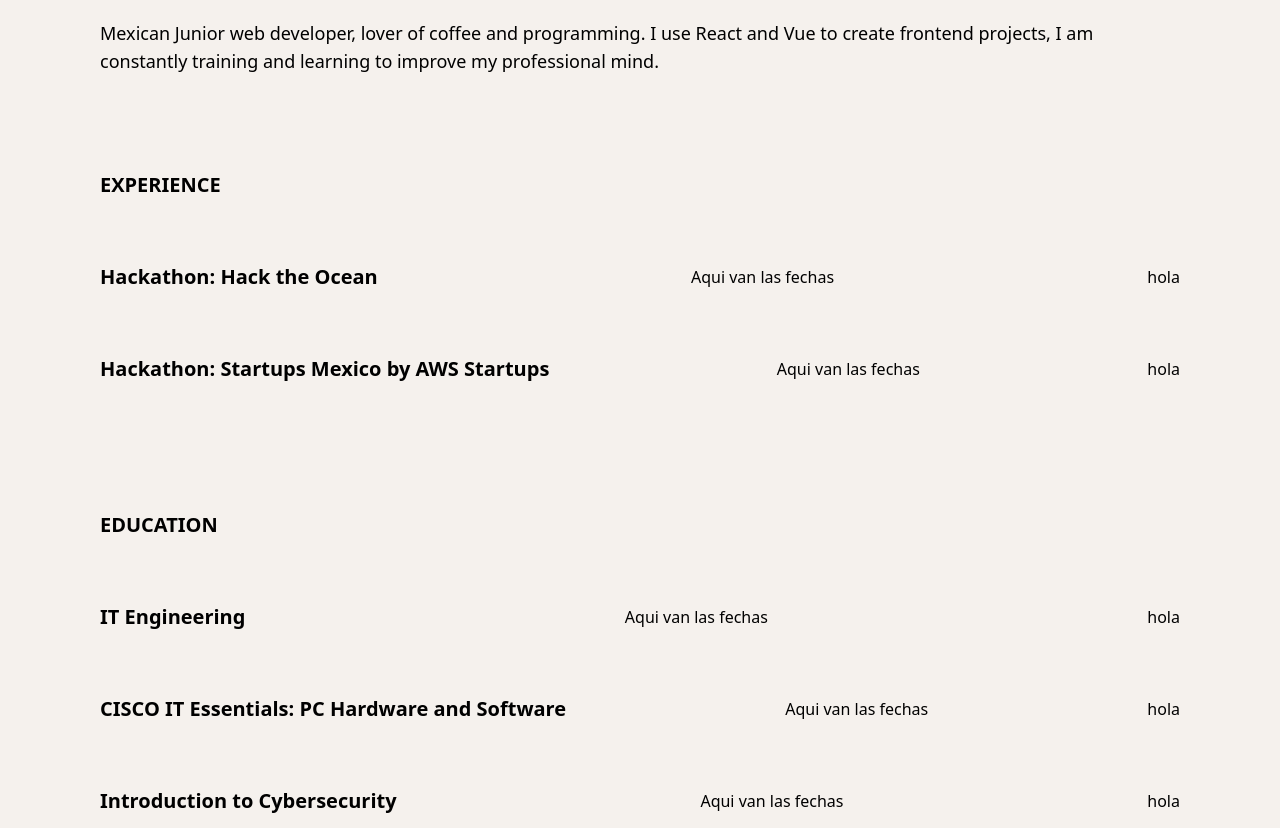
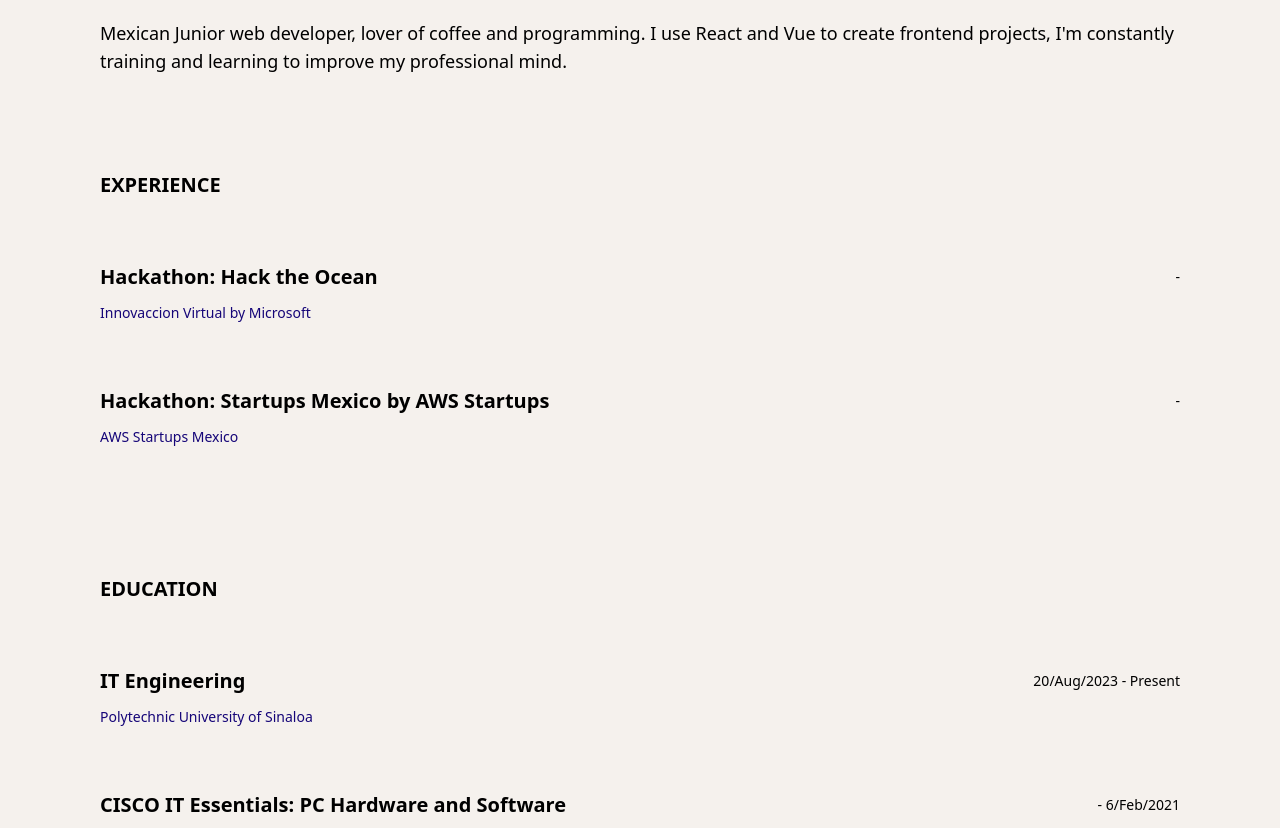
Before and after one commit to alfonso-ramos/PR-Portfolio, an Astro site: page / in a window 1280 px wide. Shown: the part 185-1013 px from the top of the page. Built offline with nearby package versions, Linux system fonts and the light colour scheme; Astro itself is replaced by a stand-in of ours.

Commit message:
[ADD] Agregado detalles a la seccion de experiencia

```diff
--- a/src/components/Experience.astro
+++ b/src/components/Experience.astro
@@ -13,12 +13,17 @@ const {title, details} = Astro.props
                             <h3 class="text-xl font-semibold">
                                 {detail.name}
                             </h3>
-                            <p> Aqui van las fechas</p>
-                            <p>{detail.description}</p>
+                            <p class="text-sm dark:text-gray">
+                                {detail.startDate} - {detail.endDate}
+                            </p>
                         </div>
+                        <p class="text-sm mt-3 dark:text-primary text-secondary">{detail.location}</p>
                     </div>
+                    )
                 )
-            )
-        }
+            }
     </div>
 </section>
+<!-- <p class="text-sm dark:text-gray">
+    {detail.startDate} - {detail.endDate}
+</p> -->
--- a/src/components/Hero.astro
+++ b/src/components/Hero.astro
@@ -1,6 +1,6 @@
 <section>
     <h1 class="dark:text-white text-6xl my-8 font-semibold">Poncho Ramos</h1>
     <p class="dark:text-white text-lg mb-8">
-        Mexican Junior web developer, lover of coffee and programming. I use React and Vue to create frontend projects, I am constantly training and learning to improve my professional mind.
+        Mexican Junior web developer, lover of coffee and programming. I use React and Vue to create frontend projects, I'm constantly training and learning to improve my professional mind.
     </p>
 </section>
--- a/src/data/info.js
+++ b/src/data/info.js
@@ -16,16 +16,24 @@ export const info = {
             name: 'IT Engineering',
             location: 'Polytechnic University of Sinaloa',
             description: 'hola',
+            startDate: '20/Aug/2023',
+            endDate: 'Present'
         },
         {
             name: 'CISCO IT Essentials: PC Hardware and Software',
             location: 'CISCO NetAcad Web',
             description: 'hola',
+            startDate: '',
+            endDate: '6/Feb/2021'
+
         },
         {
             name: 'Introduction to Cybersecurity',
             location: 'CISCO NetAcad Web',
             description: 'hola',
+            startDate: '',
+            endDate: '10/Jul/2020'
+
         },
     ],
     projects: [
```
